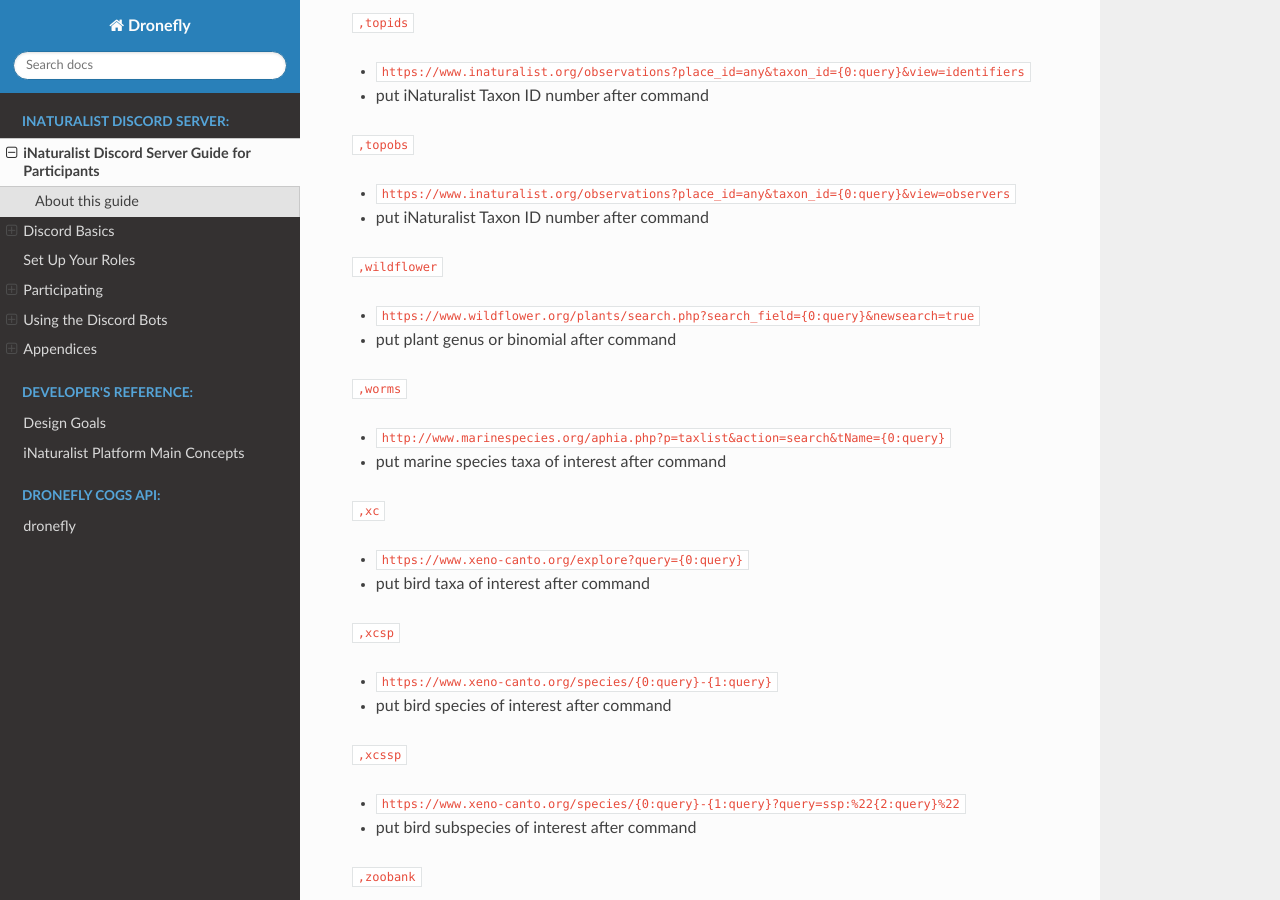
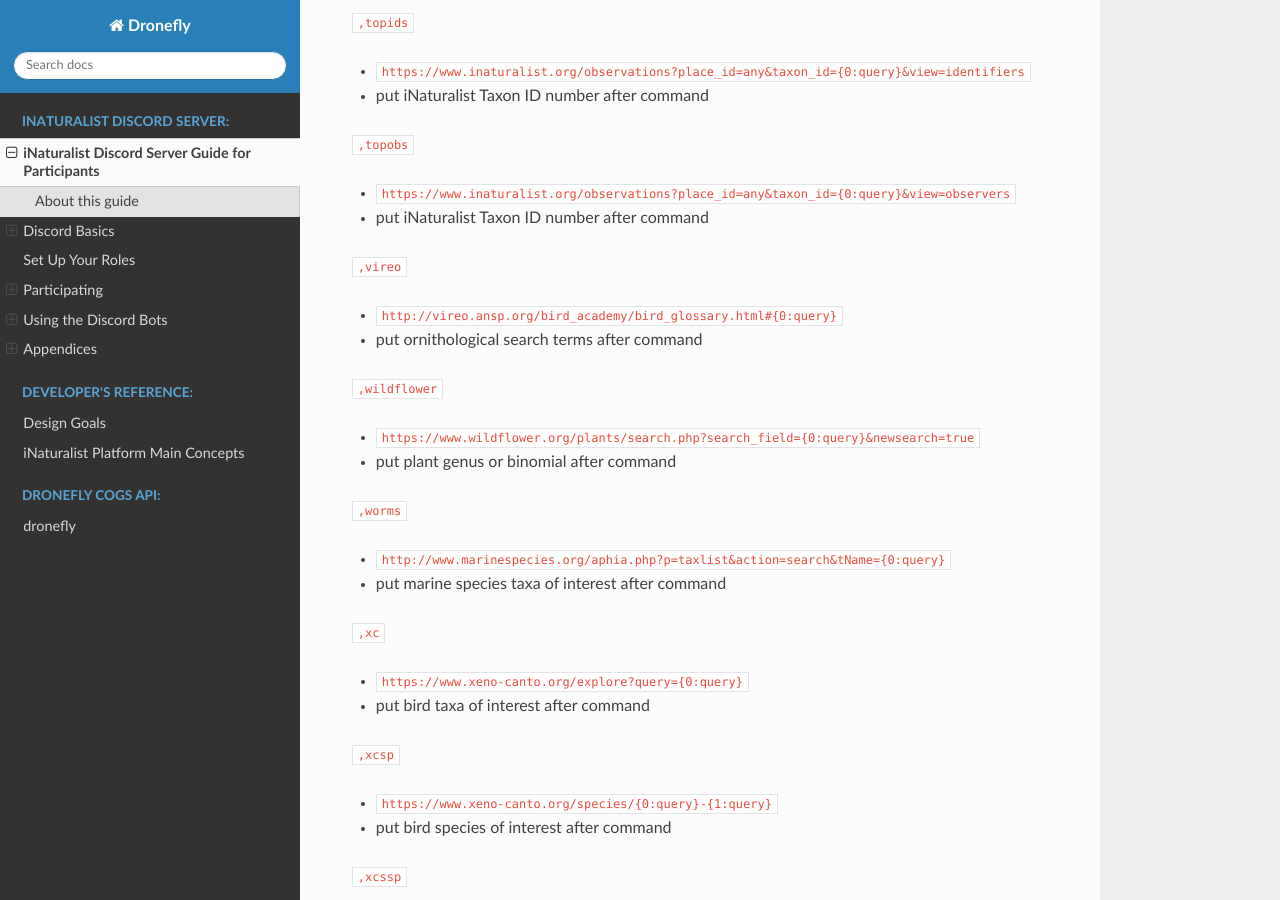
Before and after one commit to dronefly-garden/dronefly-doc, a Sphinx documentation site: the page built from docs/guide_for_participants.rst, in a window 1280 px wide and 900 px high, scrolled down 24623 px. Built offline with Sphinx 7.4.7 and the Read the Docs theme 2.0.0, drawn with Linux system fonts in a browser that asks for light colours.

Commit message:
Update guide_for_participants.rst
Added vireo customcom

```diff
--- a/docs/guide_for_participants.rst
+++ b/docs/guide_for_participants.rst
@@ -801,6 +801,11 @@
 - ``https://www.inaturalist.org/observations?place_id=any&taxon_id={0:query}&view=observers``
 - put iNaturalist Taxon ID number after command
 
+``,vireo``
+
+- ``http://vireo.ansp.org/bird_academy/bird_glossary.html#{0:query}``
+- put ornithological search terms after command
+
 ``,wildflower``
 
 - ``https://www.wildflower.org/plants/search.php?search_field={0:query}&newsearch=true``
```
